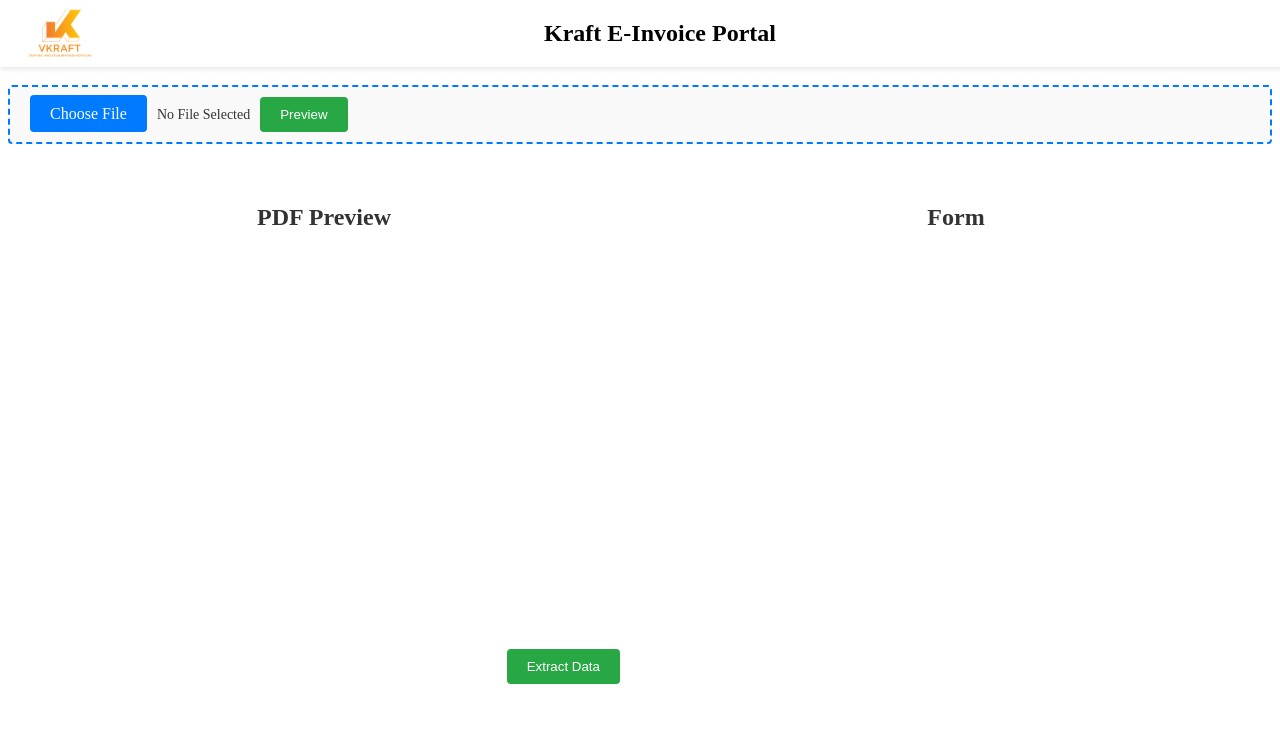
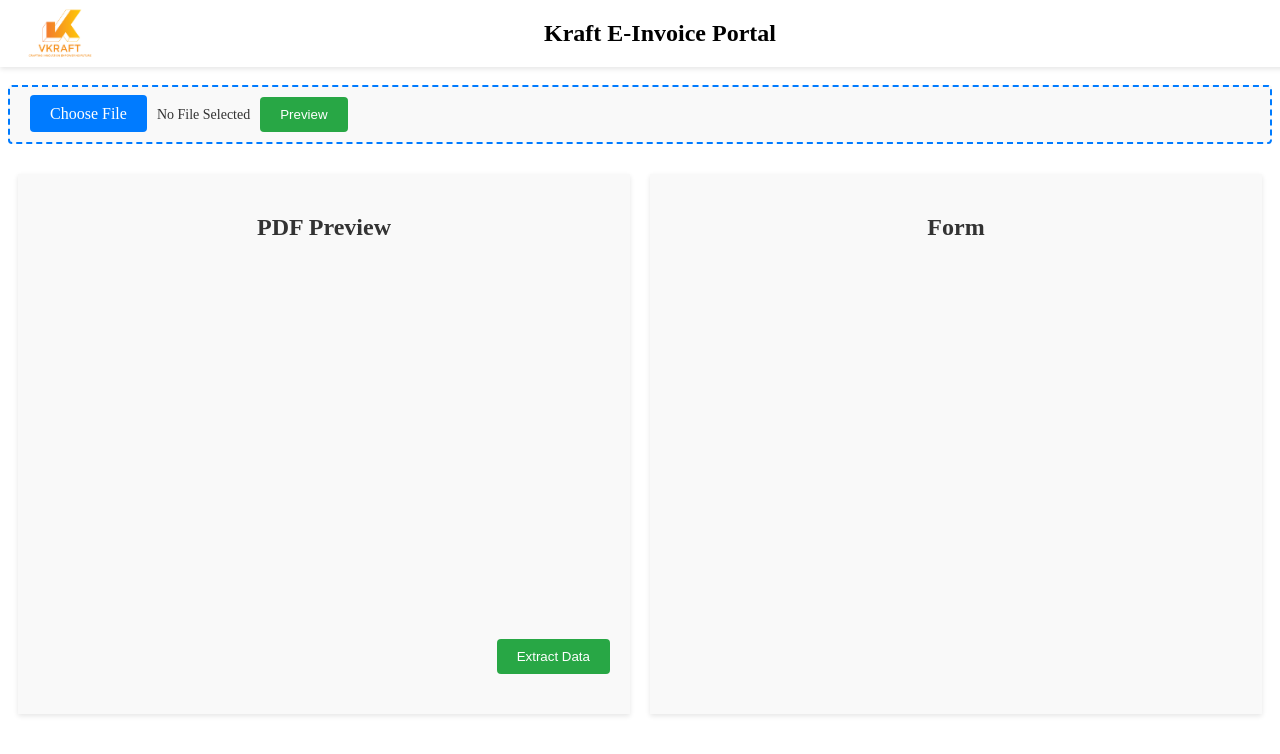
Before and after one commit to Danish2511/e-invoice-portal, a React (Create React App) app: page / in a window 1280 px wide. Shown: the top 754 px of the page. Built offline with nearby package versions, Linux system fonts and the light colour scheme.

Commit message:
updated css

```diff
--- a/src/index.css
+++ b/src/index.css
@@ -33,13 +33,18 @@
 
 .panel-container {
   display: flex;
+  width: 100%;
   height: 70vh;
+  margin-top: 1%;
 }
 
 .panel {
   flex: 1;
   padding: 20px;
   overflow-y: auto;
+  box-shadow: 0 2px 5px rgba(0, 0, 0, 0.1); /* Optional: adds a shadow for better visibility */
+  margin: 10px; /* Optional: adds spacing between panels */
+  background-color: #f9f9f9;
 }
 
 .left-panel {
```
